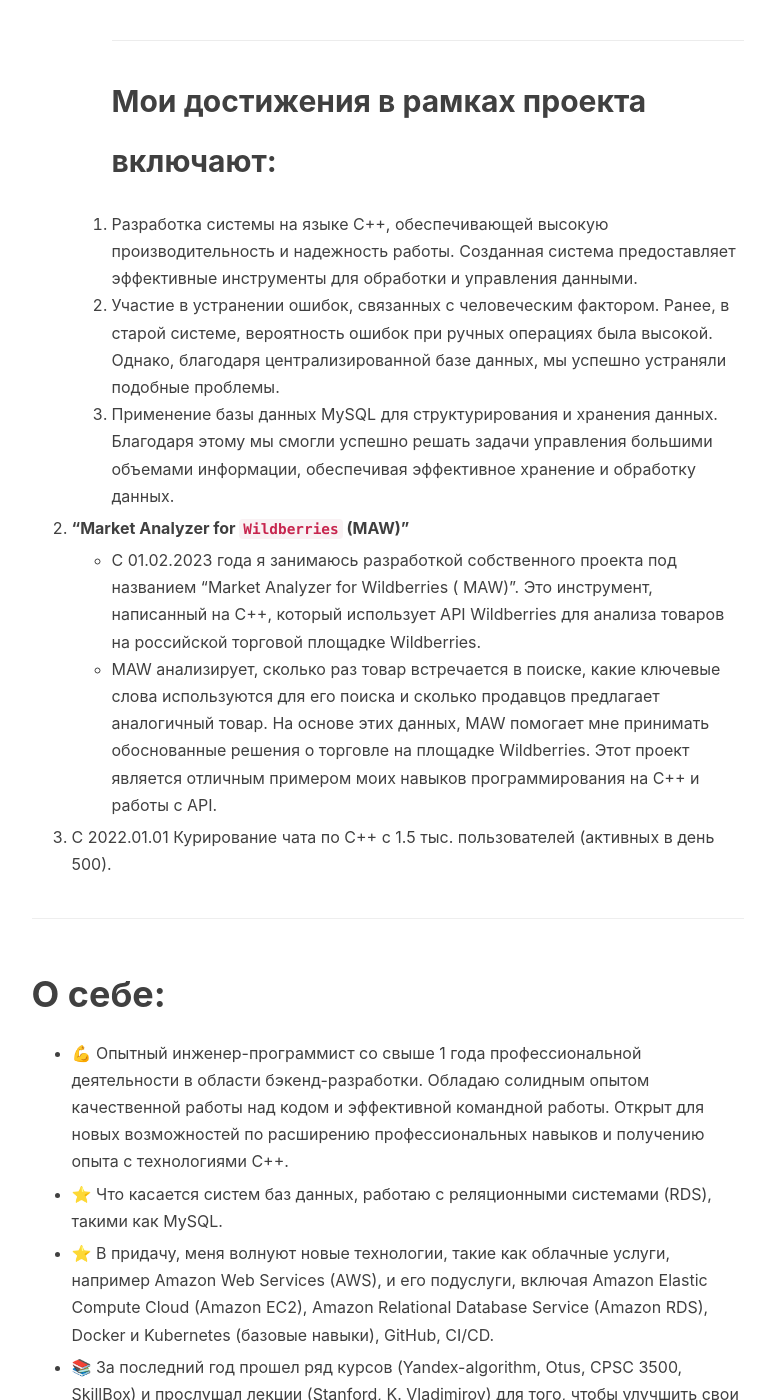
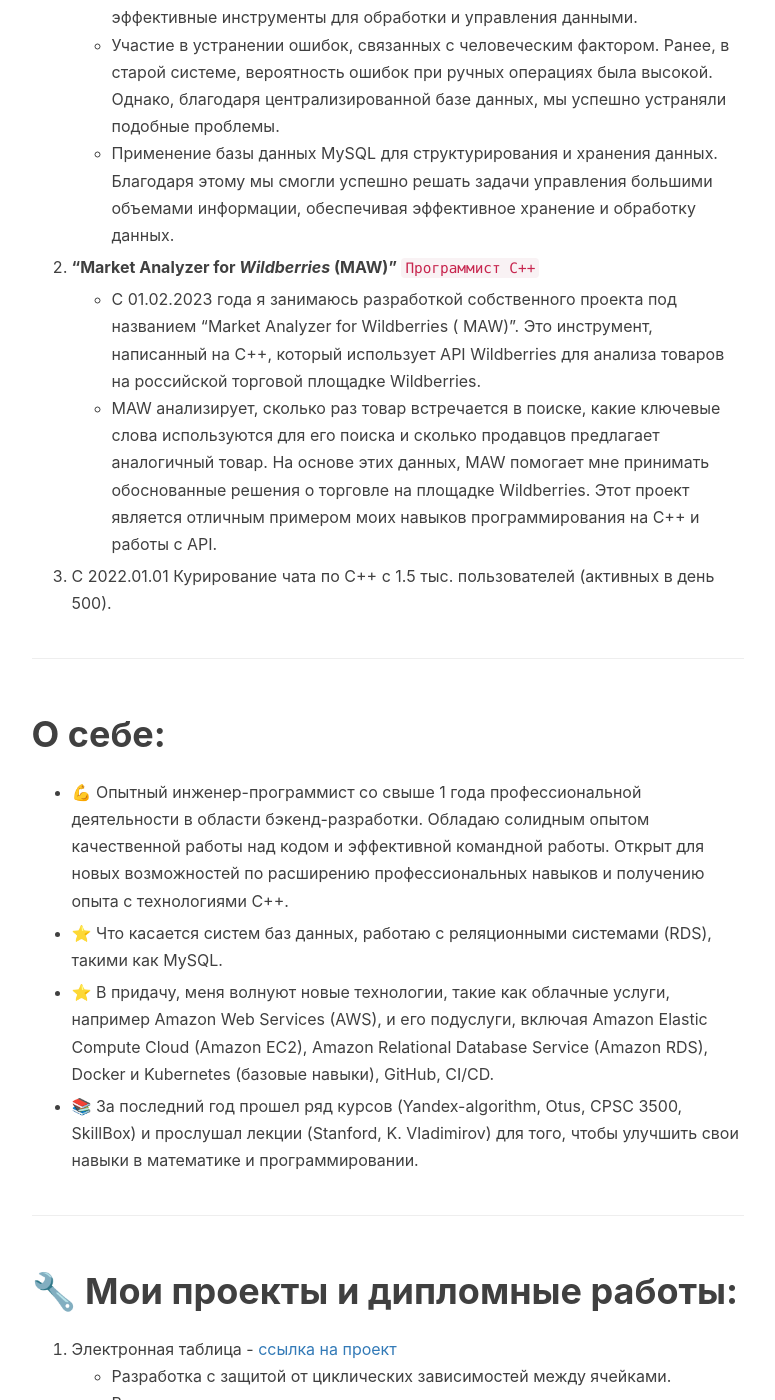
Before and after one commit to Jollu8/Jollu8.github.io, a Jekyll site: the page built from about.html, in a window 1280 px wide and 1400 px high, scrolled down 1237 px. Shown: the whole window, without its empty margins (136-911 px from the left). Built offline with Jekyll 4.4.1, drawn with Linux system fonts in a browser that asks for light colours; nearby versions of some CDN libraries; comment, search, counter and statistics services are not loaded; some of the changed text lies outside the part shown.

Commit message:
added workflows

```diff
--- a/_includes/about/ru.md
+++ b/_includes/about/ru.md
@@ -1,5 +1,7 @@
 Привет! Меня зовут Джолу, также известного как @LordJollu. В этом тексте я хотел бы поделиться информацией о себе и моих
 достижениях. Как известно, достижения не возникают из ниоткуда
+
+---
 
 # Образование:
 
@@ -7,38 +9,44 @@
 2. Бакалавриат по специальности "Математика и информационные технологии" в Ошском государственном университете.
 3. Навыки программирования на Python и C.
 
+---
+
 # Опыт работы:
 
-1. ISOSS ИП Матмунсаев
-   ## Программист С++
+1. ISOSS ип Матмунсаев `Программист С++`
+
     - В рамках проекта нами было успешно решено существующую проблему с разнородными Excel файлами, расположенными в
       разных
       местах. Это требовало объединения всех данных в единую базу для удобного и эффективного управления информацией.
-   ## Мои достижения в рамках проекта включают:
+      `Мои достижения в рамках проекта включают:`
 
-    1. Разработка системы на языке C++, обеспечивающей высокую производительность и надежность работы. Созданная система
-       предоставляет эффективные инструменты для обработки и управления данными.
-    2. Участие в устранении ошибок, связанных с человеческим фактором. Ранее, в старой системе, вероятность ошибок при
-       ручных операциях была высокой. Однако, благодаря централизированной базе данных, мы успешно устраняли подобные
-       проблемы.
-    3. Применение базы данных MySQL для структурирования и хранения данных. Благодаря этому мы смогли успешно решать
-       задачи
-       управления большими объемами информации, обеспечивая эффективное хранение и обработку данных.
+    - Разработка системы на языке C++, обеспечивающей высокую производительность и надежность работы. Созданная система
+      предоставляет эффективные инструменты для обработки и управления данными.
+    - Участие в устранении ошибок, связанных с человеческим фактором. Ранее, в старой системе, вероятность ошибок при
+      ручных операциях была высокой. Однако, благодаря централизированной базе данных, мы успешно устраняли подобные
+      проблемы.
+    - Применение базы данных MySQL для структурирования и хранения данных. Благодаря этому мы смогли успешно решать
+      задачи
+      управления большими объемами информации, обеспечивая эффективное хранение и обработку данных.
 
-2. **"Market Analyzer for `Wildberries` (MAW)"**
+2. **"Market Analyzer for _Wildberries_ (MAW)"** `Программист С++`
 
-    - С 01.02.2023 года я занимаюсь разработкой собственного проекта под названием "Market Analyzer for Wildberries (
+    - С 01.02.2023 года я занимаюсь разработкой собственного проекта под названием "Market Analyzer for
+      Wildberries (
       MAW)".
-      Это инструмент, написанный на C++, который использует API Wildberries для анализа товаров на российской торговой
+      Это инструмент, написанный на C++, который использует API Wildberries для анализа товаров на российской
+      торговой
       площадке Wildberries.
     - MAW анализирует, сколько раз товар встречается в поиске, какие ключевые слова используются для его поиска и
       сколько
-      продавцов предлагает аналогичный товар. На основе этих данных, MAW помогает мне принимать обоснованные решения о
-      торговле на площадке Wildberries. Этот проект является отличным примером моих навыков программирования на C++ и
+      продавцов предлагает аналогичный товар. На основе этих данных, MAW помогает мне принимать обоснованные решения
+      о
+      торговле на площадке Wildberries. Этот проект является отличным примером моих навыков программирования на C++
+      и
       работы
       с API.
 
-3. C 2022.01.01 Курирование чата по C++ с 1.5 тыс. пользователей (активных в день 500).
+3. С 2022.01.01 Курирование чата по C++ с 1.5 тыс. пользователей (активных в день 500).
 
 ---------------------------------
 
@@ -57,6 +65,8 @@
 
 - 📚 За последний год прошел ряд курсов (Yandex-algorithm, Otus, CPSC 3500, SkillBox) и прослушал лекции (Stanford, K.
   Vladimirov) для того, чтобы улучшить свои навыки в математике и программировании.
+
+---
 
 # 🔧 Мои проекты и дипломные работы:
 
@@ -79,6 +89,8 @@
 5. Map allocator - [ссылка на проект](https://github.com/Jollu8/mapallocatorv2)
     - Разработка проекта в рамках курса от Otus, демонстрирующего знания RAII в C++.
 
+---
+
 # Теоретические навыки и достижения:
 
 1. Глубокое понимание структур данных и алгоритмов.
```
Also changed, not shown: _posts/_array/2023-10-19-analise-array.markdown (renamed from _posts/2023-10-19-analise-array.markdown).
